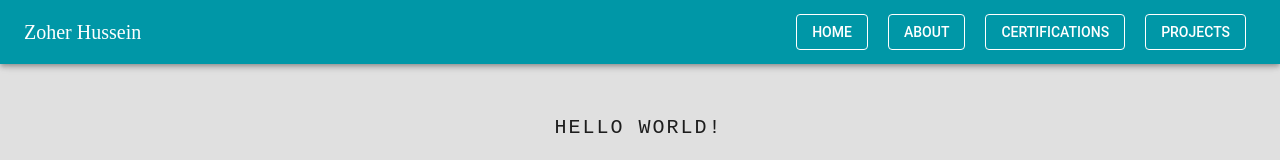
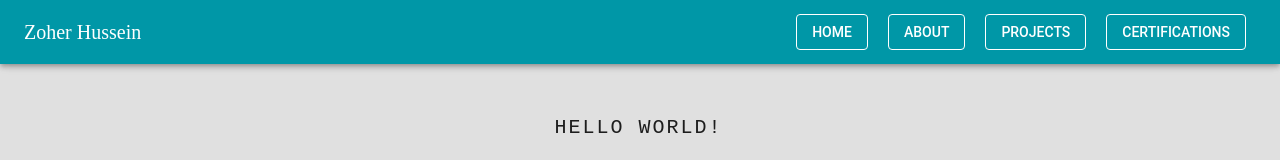
Before and after one commit to Zoher45/portfolio-website, a React (Create React App) app: page / in a window 1280 px wide. Shown: the top 160 px of the page. Built offline with nearby package versions, Linux system fonts and the light colour scheme.

Commit message:
Update NavBar.tsx

```diff
--- a/src/components/NavBar.tsx
+++ b/src/components/NavBar.tsx
@@ -1,12 +1,22 @@
-import React from 'react';
-import { AppBar, Box, Toolbar, IconButton, Typography, Button, Menu, MenuItem, useMediaQuery } from '@mui/material';
-import { Menu as MenuIcon } from '@mui/icons-material';
-import { useTheme } from '@mui/material/styles';
+import React from "react";
+import {
+  AppBar,
+  Box,
+  Toolbar,
+  IconButton,
+  Typography,
+  Button,
+  Menu,
+  MenuItem,
+  useMediaQuery,
+} from "@mui/material";
+import { Menu as MenuIcon } from "@mui/icons-material";
+import { useTheme } from "@mui/material/styles";
 
 const Navbar = () => {
   const [anchorEl, setAnchorEl] = React.useState(null);
   const theme = useTheme();
-  const isMobile = useMediaQuery(theme.breakpoints.down('sm'));
+  const isMobile = useMediaQuery(theme.breakpoints.down("sm"));
 
   const handleMenu = (event) => {
     setAnchorEl(event.currentTarget);
@@ -17,16 +27,15 @@ const Navbar = () => {
   };
 
   const menuItems = [
-    { label: 'Home', href: '#home' },
-    { label: 'About', href: '#about' },
-    { label: 'Certifications', href: '#certifications' },
-    { label: 'Projects', href: '#projects' },
-
+    { label: "Home", href: "#home" },
+    { label: "About", href: "#about" },
+    { label: "Projects", href: "#projects" },
+    { label: "Certifications", href: "#certifications" },
   ];
 
   return (
     <Box sx={{ flexGrow: 1 }}>
-      <AppBar position="fixed" sx={{ bgcolor: '#0097a7' }}>
+      <AppBar position="fixed" sx={{ bgcolor: "#0097a7" }}>
         <Toolbar>
           <Typography variant="h6" component="div" sx={{ flexGrow: 1 }}>
             Zoher Hussein
@@ -46,19 +55,24 @@ const Navbar = () => {
                 id="menu-appbar"
                 anchorEl={anchorEl}
                 anchorOrigin={{
-                  vertical: 'top',
-                  horizontal: 'right',
+                  vertical: "top",
+                  horizontal: "right",
                 }}
                 keepMounted
                 transformOrigin={{
-                  vertical: 'top',
-                  horizontal: 'right',
+                  vertical: "top",
+                  horizontal: "right",
                 }}
                 open={Boolean(anchorEl)}
                 onClose={handleClose}
               >
                 {menuItems.map((item) => (
-                  <MenuItem key={item.label} onClick={handleClose} component="a" href={item.href}>
+                  <MenuItem
+                    key={item.label}
+                    onClick={handleClose}
+                    component="a"
+                    href={item.href}
+                  >
                     {item.label}
                   </MenuItem>
                 ))}
@@ -67,7 +81,13 @@ const Navbar = () => {
           ) : (
             <>
               {menuItems.map((item) => (
-                <Button key={item.label} color="inherit" variant="outlined" sx={{ margin: ' 10px'}} href={item.href}>
+                <Button
+                  key={item.label}
+                  color="inherit"
+                  variant="outlined"
+                  sx={{ margin: " 10px" }}
+                  href={item.href}
+                >
                   {item.label}
                 </Button>
               ))}
```
